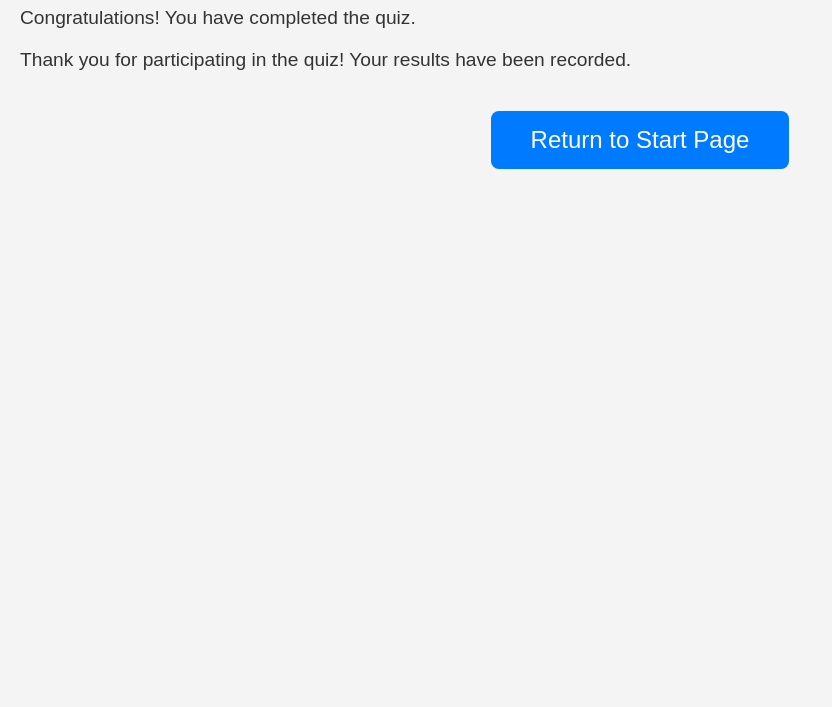
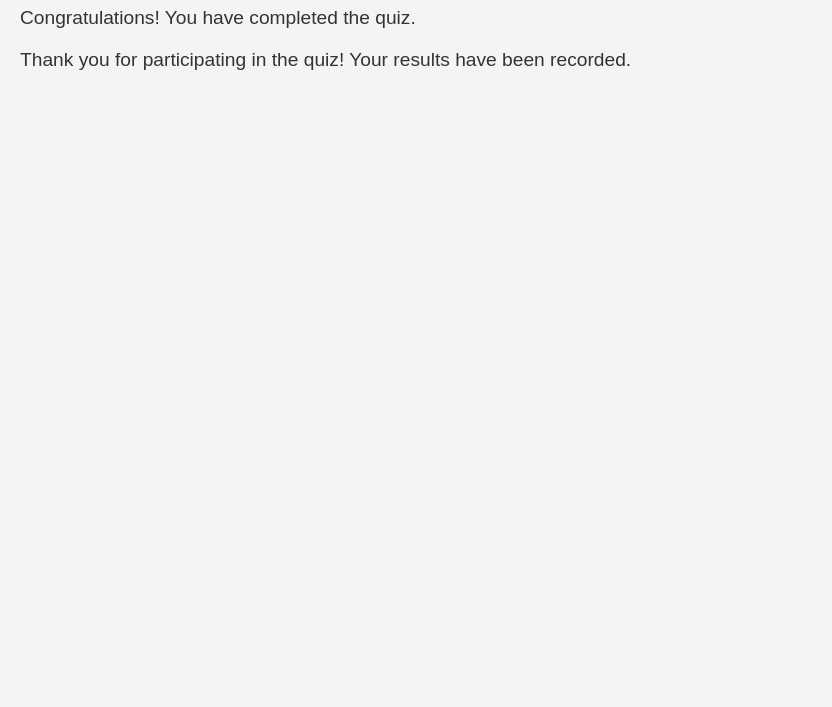
Before and after one commit to reeju2005/quizapp, a plain HTML site: page end.html in a window 1280 px wide. Shown: the part 93-800 px from the top of the page, without its empty margins (0-832 px from the left). Drawn offline with Linux system fonts and the light colour scheme.

Commit message:
Update end.html

```diff
--- a/end.html
+++ b/end.html
@@ -13,11 +13,6 @@
         Thank you for participating in the quiz! Your results have been recorded.
         <br>
     </p>
-    <button type="button" onclick="returntoQuiz()">Return to Start Page</button>
-    <script>
-        function returntoQuiz() {
-            window.location.href = "index.html";
-        }
-    </script>
+
 </body>
 </html>
```
